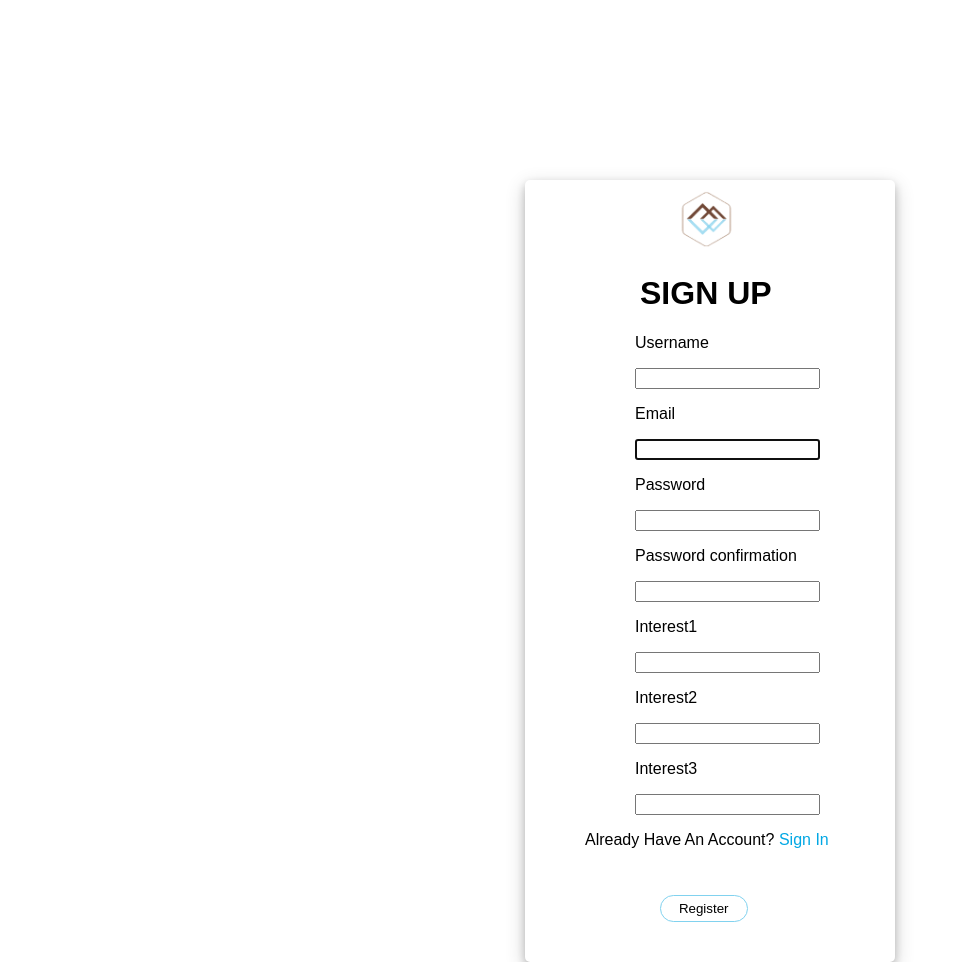
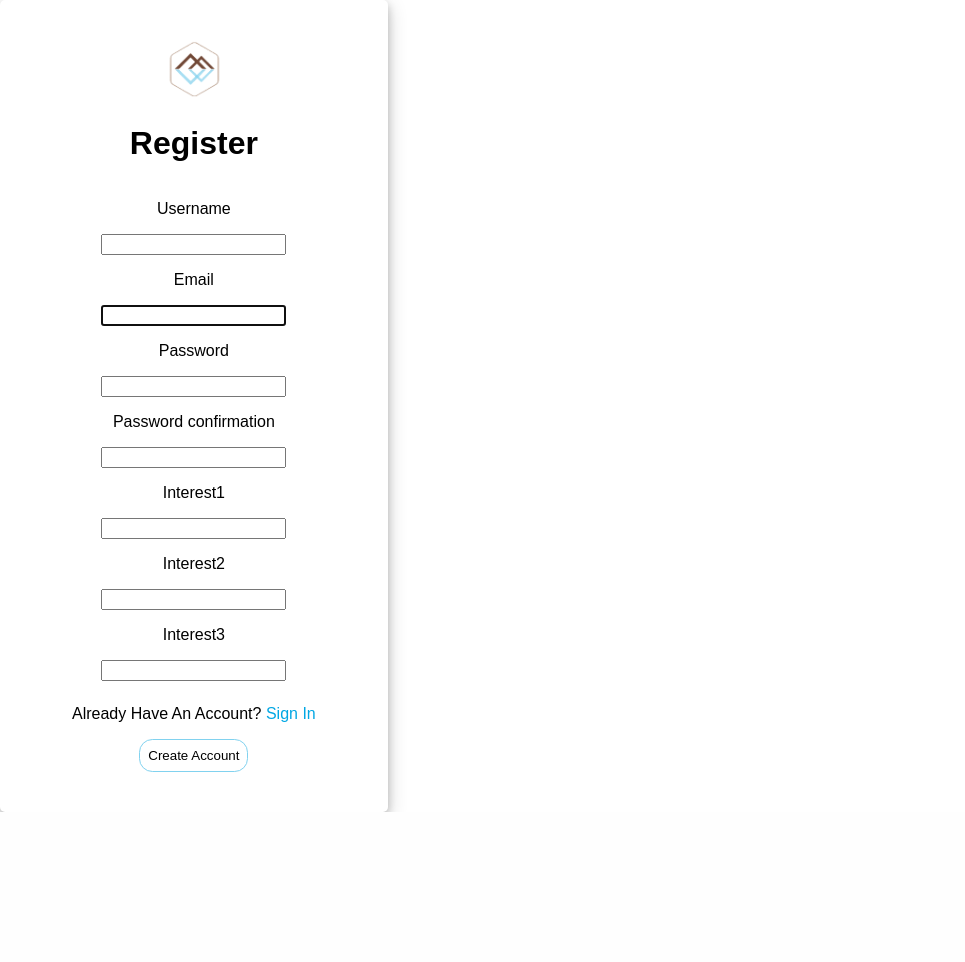
Before and after one commit to RJay-Pickering/BaseCampNews, a Django app: page /signup/ in a window 1280 px wide. Shown: the whole page, without its empty margins (0-965 px from the left). After the commit the page ends 812 px from the top, so only its background shows below. Run offline with Django 3.2, Linux system fonts and the light colour scheme.

Commit message:
fixing sign up page

```diff
--- a/application/forms.py
+++ b/application/forms.py
@@ -3,6 +3,9 @@ from .models import Customer
 from django.forms import ModelForm
 
 class CreateUserForm(UserCreationForm):
+
+
+
     class Meta:
         model = Customer
         fields = ['username', 'email', 'password1', 'password2', 'interest1', 'interest2', 'interest3']
--- a/application/static/index.css
+++ b/application/static/index.css
@@ -2248,12 +2248,12 @@ html, body  {
   color: black;
 }
 
-.register_btn {
-  color: #01a7e4;
-  text-decoration: none;
-}
-
-.register_btn:hover {
+.login_to_register_btn {
+  color: #01a7e4;
+  text-decoration: none;
+}
+
+.login_to_register_btn:hover {
   color: black;
   text-decoration: underline;
 }
@@ -2305,18 +2305,18 @@ html, body  {
 
 
 
-/* ////////////////////////////////////sign-out//////////////////////////////////// */
+/* ////////////////////////////////////sign-up//////////////////////////////////// */
 .user_card_register {
-  width: 350px;
-  margin-top: 180px;
-  margin-left: 525px;
+  width: fit-content;
   margin-bottom: auto;
   background: white;
   position: relative;
   display: flex;
   justify-content: center;
   flex-direction: column;
-  padding: 10px;
+  padding: 5vh;
+  padding-left: 9vh;
+  padding-right: 9vh;
   box-shadow: 0 4px 8px 0 rgba(0, 0, 0, 0.2), 0 6px 20px 0 rgba(0, 0, 0, 0.19);
   -webkit-box-shadow: 0 4px 8px 0 rgba(0, 0, 0, 0.2),
     0 6px 20px 0 rgba(0, 0, 0, 0.19);
@@ -2326,6 +2326,85 @@ html, body  {
 }
 
 .signup_btn {
-  margin-left: 50px;
-}
-/* /////////////////////////////////end of sign-out//////////////////////////////// */
+  margin-top: 3vh;
+}
+
+.signUpBody {
+  margin: 0;
+  background-color: white;
+}
+
+.title-register {
+  text-align: center;
+  align-items: center;
+  color: black;
+}
+
+.bcn_img3 {
+  height: 60px;
+  width: auto;
+  padding: 0;
+}
+
+.form_container-register {
+  margin-top: 2vh;
+  align-content: center;
+  flex-direction: column;
+  justify-content: center;
+  align-items: center;
+  text-align: center;
+}
+
+.input-group1 {
+  border: 0;
+  border-radius: 0.25rem 0 0 0.25rem;
+}
+
+.register_btn {
+  color: #01a7e4;
+  text-decoration: none;
+}
+
+.register_btn:hover {
+  color: black;
+  text-decoration: underline;
+}
+
+.login_new_btn {
+  background: white;
+  color: black;
+  border: 1px solid #81d2ef;
+  border-radius: 1em;
+  padding: 1vh;
+}
+
+.login_new_btn:focus {
+  box-shadow: none;
+  outline: 0px;
+}
+
+.login_new_btn:hover {
+  background-color: #81d2ef;
+  cursor: pointer;
+  color: white;
+}
+/* /////////////////////////////////end of sign-up//////////////////////////////// */
+
+/* @media screen and (max-width: 2559px) or (max-height: 1599px) {
+  .user_card_register {
+    width: fit-content;
+    margin-bottom: auto;
+    background: white;
+    position: relative;
+    display: flex;
+    justify-content: center;
+    flex-direction: column;
+    padding: 10px;
+    box-shadow: 0 4px 8px 0 rgba(0, 0, 0, 0.2), 0 6px 20px 0 rgba(0, 0, 0, 0.19);
+    -webkit-box-shadow: 0 4px 8px 0 rgba(0, 0, 0, 0.2),
+      0 6px 20px 0 rgba(0, 0, 0, 0.19);
+    -moz-box-shadow: 0 4px 8px 0 rgba(0, 0, 0, 0.2),
+      0 6px 20px 0 rgba(0, 0, 0, 0.19);
+    border-radius: 5px;
+  }
+} */
--- a/application/templates/sign-in.html
+++ b/application/templates/sign-in.html
@@ -42,7 +42,7 @@
             />
             <p>
               No Account?
-              <a href="{% url 'signup' %}" class="register_btn">Sign Up</a>
+              <a href="{% url 'signup' %}" class="login_to_register_btn">Sign Up</a>
             </p>
           </div>
 
--- a/application/templates/sign-up.html
+++ b/application/templates/sign-up.html
@@ -9,51 +9,51 @@
     <link rel="stylesheet" href="{% static 'index.css' %}" />
     <link rel="shortcut icon" type="image/png" href="{% static 'bcca.png' %}" />
   </head>
-  <body>
+  <body class="signUpBody">
     <div class="user_card_register">
-      <div class="title-login">
-        <img src="{% static 'bcca.png' %}" class="bcn_img2" />
-        <h1 class="sign_in_title">SIGN UP</h1>
+      <div class="title-register">
+        <img src="{% static 'bcca.png' %}" class="bcn_img3" />
+        <h1 class="sign_in_title">Register</h1>
       </div>
         <div class="">
-        <div class="form_container">
+        <div class="form_container-register">
             <form method="POST" action="">
                 {% csrf_token %}
-                <div class="input-group">
+                <div class="input-group1">
                   {{form.username.label}}
                   <p></p>
                   {{form.username}}
                 </div>
-                <div class="input-group">
+                <div class="input-group1">
                   <p>{{form.email.label}}</p>
                   {{form.email}}
                 </div>
-                <div class="input-group">
+                <div class="input-group1">
                   <p>{{form.password1.label}}</p>
                   {{form.password1}}
                 </div>
-                <div class="input-group">
+                <div class="input-group1">
                   <p>{{form.password2.label}}</p>
                   {{form.password2}}
                 </div>
 
-                <div class="input-group">
+                <div class="input-group1">
                   <p>{{form.interest1.label}}</p>
                   {{form.interest1}}
                 </div>
-                <div class="input-group">
+                <div class="input-group1">
                   <p>{{form.interest2.label}}</p>
                   {{form.interest2}}
                   <p></p>
                 </div>
-                <div class="input-group">
+                <div class="input-group1">
                   <p>{{form.interest3.label}}</p>
                   {{form.interest3}}
                   <p></p>
                 </div>
                 <p class="signup_btn">Already Have An Account? <a href="{% url 'signin' %}" class="register_btn">Sign In</a></p>
-                <div class="login_container">
-                  <input class="login_btn" type="submit" value="Register" />
+                <div>
+                  <input class="login_new_btn" type="submit" value="Create Account" />
                 </div>
               </form>
         </div>
@@ -66,4 +66,3 @@
       </div>
   </body>
 </html>
-{% comment %} test {% endcomment %}
```
Also changed, not shown: db.sqlite3.
